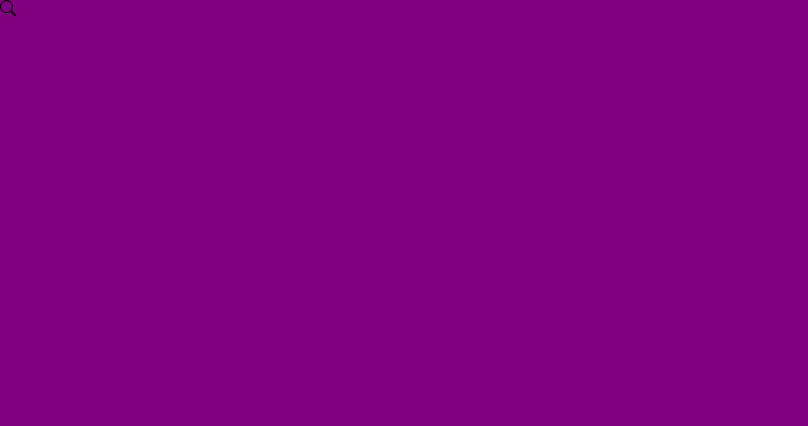
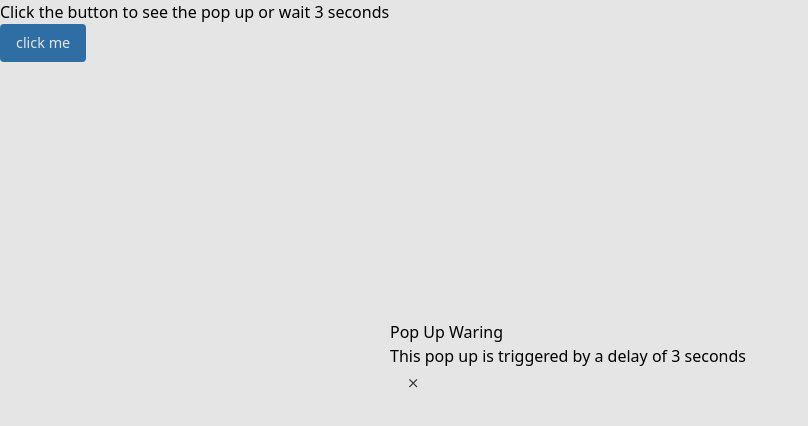
Before and after one commit to Hendrickhz/react-30-projects, a React (Vite) app: page / in a window 1280 px wide. Shown: the top 426 px of the page, without its empty margins (0-808 px from the left). Built offline with nearby package versions, Linux system fonts and the light colour scheme.

Commit message:
project 11 | magic pop up finished

```diff
--- a/src/App.jsx
+++ b/src/App.jsx
@@ -4,7 +4,8 @@ import React from "react";
 // import Randomize from "./projects/02-randomize-color/Randomize";
 // import ESignature from './projects/E-signature-01/ESignature'
 import "./App.css";
-import HiddenSearchBar from "./projects/10-hidden-search-bar/HiddenSearchBar";
+import PopUpApp from "./projects/11-magic-pop/PopUpApp";
+// import HiddenSearchBar from "./projects/10-hidden-search-bar/HiddenSearchBar";
 // import SlideToGrow from "./projects/09-slide-to-grow/SlideToGrow";
 // import SlideToUnlock from "./projects/08-slider-app/SlideToUnlock";
 // import LightAndDark from "./projects/07-ligh-and-dark-mode/LightAndDark";
@@ -23,7 +24,8 @@ const App = () => {
       {/* <LightAndDark/> */}
       {/* <SlideToUnlock/> */}
       {/* <SlideToGrow/> */}
-      <HiddenSearchBar/>
+      {/* <HiddenSearchBar/> */}
+      <PopUpApp/>
     </div>
   );
 };
--- /dev/null
+++ b/src/components/PopUp.jsx
@@ -0,0 +1,51 @@
+import React from 'react'
+import { MdOutlineClose} from 'react-icons/md'
+import Button from './Button'
+const PopUp = ({title, text, type ="warning", onClick , trigger}) => {
+    let popupContainerStyle={
+        height:"100vh",
+        width:"100vw",
+        background: "rgba(0,0,0,0.1)",
+        zIndex:1,
+        position:"absolute",
+        top:0,
+        left:0
+
+    }
+    let popupStyle={
+        position:"relative",
+        margin:"40vh auto",
+        maxWidth:"500px"
+
+    }
+    let typeStyle="blue";
+    if(type== "info"){
+        typeStyle= "blue"
+    }
+    else if(type== "danger"){
+        typeStyle= "red"
+    }
+   else if(type== "warning"){
+        typeStyle= "orange"
+    }
+    else if(type== "success"){
+        typeStyle= "green"
+    }
+  return ( trigger &&
+    <div style={popupContainerStyle} >
+      <div className=" " style={popupStyle} >
+        <div className={`  select-none flex justify-between items-center px-4 py-3 rounded-lg
+        bg-${typeStyle}-400 text-white  `}>
+
+        <div className="flex px-4 flex-col">
+        <h3 className=' text-xl font-semibold mb-3'>{title ?? "Title ..."}</h3>
+            <p>{text ?? "text"}</p>
+        </div>
+        <Button  icon={<MdOutlineClose/>} classes={`bg-${typeStyle}-400 text-white text-xl gap-0  `} onClick={onClick}/>
+        </div>
+      </div>
+    </div>
+  )
+}
+
+export default PopUp
--- /dev/null
+++ b/src/projects/11-magic-pop/PopUpApp.jsx
@@ -0,0 +1,47 @@
+import React, { useEffect, useState } from "react";
+import PopUp from "../../components/PopUp";
+import Title from "../../components/Title";
+import Button from "../../components/Button";
+const PopUpApp = () => {
+  const [trigger, setTrigger] = useState(false);
+  const onClickFun = () => {
+    setTrigger(false);
+  };
+  const [timeTrigger, setTimeTrigger] = useState(false);
+  const onClickTimeFun = () => {
+    setTimeTrigger(false);
+  };
+  useEffect(() => {
+    setTimeout(() => {
+      setTimeTrigger(true);
+    }, 3000);
+  }, []);
+  return (
+    <div>
+      <div className="m-5 text-center flex flex-col gap-3 ">
+        <Title text={"Click the button to see the pop up or wait 3 seconds"} />
+        <span>
+          <Button text={"click me"} onClick={() => setTrigger(true)} />
+        </span>
+      </div>
+
+        <PopUp
+          type="info"
+          title={"Pop Up Info"}
+          text={"This pop up is triggered by a button"}
+          onClick={onClickFun}
+          trigger= {trigger}
+        />
+        <PopUp
+          type="warning"
+          title={"Pop Up Waring"}
+          text={"This pop up is triggered by a delay of 3 seconds"}
+          onClick={onClickTimeFun}
+          trigger= {timeTrigger}
+        />
+
+    </div>
+  );
+};
+
+export default PopUpApp;
```
Also changed, not shown: vite.config.js.timestamp-1688810391432-d903b169c7ab8.mjs (added, +10 -0 lines).
